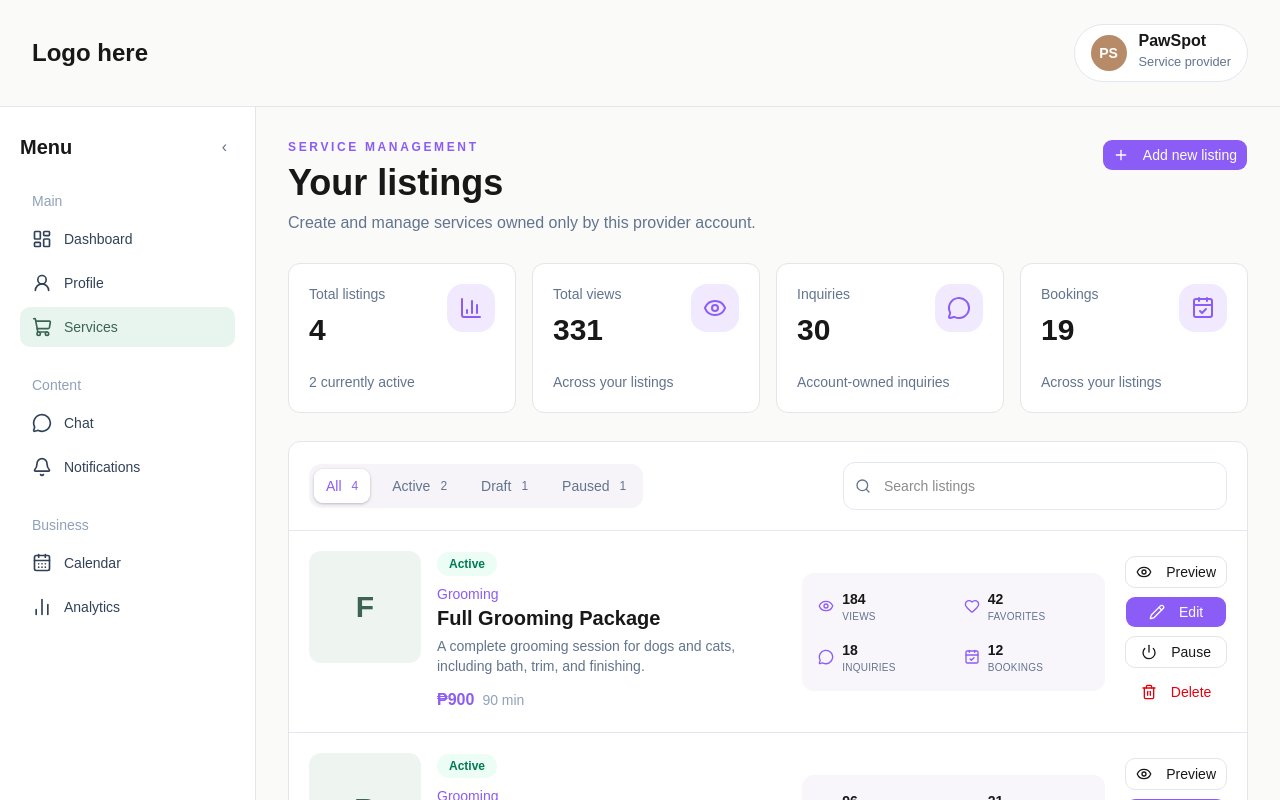
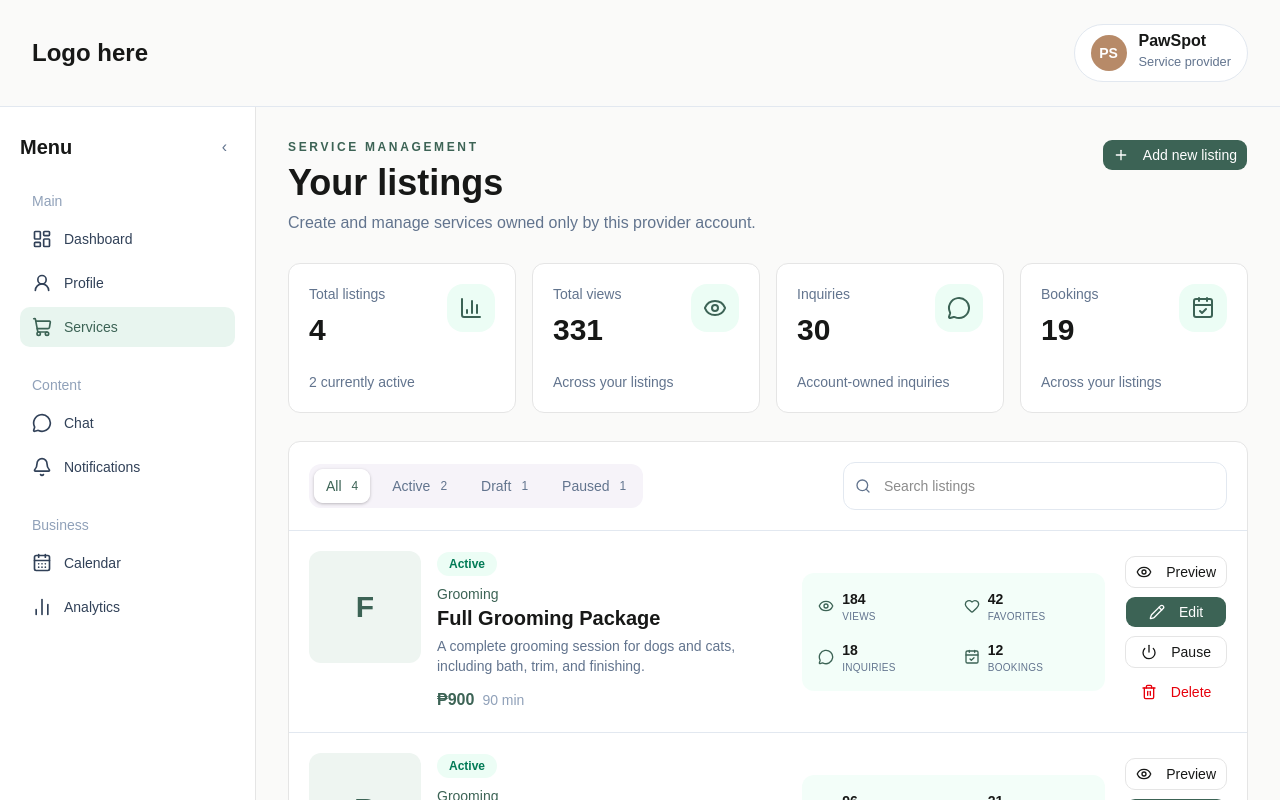
Before and after one commit to GarudaKurt/Aspen, a Next.js app: page /tenant-dashboard/services in a window 1280 px wide. Shown: the top 800 px of the page. Built offline with nearby package versions, Linux system fonts and the light colour scheme.

Commit message:
Align services colors with amenities design

```diff
--- a/src/features/tenant-dashboard/components/services-view.tsx
+++ b/src/features/tenant-dashboard/components/services-view.tsx
@@ -44,7 +44,7 @@ function Metric({
 }) {
   return (
     <div className="flex min-w-0 items-center gap-2">
-      <Icon className="size-4 shrink-0 text-[#8b5cf6]" aria-hidden="true" />
+      <Icon className="size-4 shrink-0 text-[#3c6355]" aria-hidden="true" />
       <div className="min-w-0">
         <strong className="block text-sm leading-5">{value}</strong>
         <span className="block truncate text-[10px] uppercase tracking-wide text-slate-500">
@@ -73,7 +73,7 @@ function SummaryCard({
           <p className="text-sm text-slate-500">{label}</p>
           <strong className="mt-2 block text-3xl">{value}</strong>
         </div>
-        <span className="grid size-12 shrink-0 place-items-center rounded-2xl bg-[#f1eaff] text-[#8b5cf6]">
+        <span className="grid size-12 shrink-0 place-items-center rounded-2xl bg-emerald-50 text-[#3c6355]">
           <Icon className="size-6" aria-hidden="true" />
         </span>
       </div>
@@ -191,7 +191,7 @@ export function ServicesView({
     <div className="space-y-7">
       <div className="flex flex-wrap items-start justify-between gap-4">
         <div>
-          <p className="text-xs font-semibold uppercase tracking-[0.22em] text-[#8b5cf6]">
+          <p className="text-xs font-semibold uppercase tracking-[0.22em] text-[#3c6355]">
             Service management
           </p>
           <h1 className="mt-2 text-3xl font-bold sm:text-4xl">Your listings</h1>
@@ -202,7 +202,7 @@ export function ServicesView({
         <Button
           type="button"
           onClick={openCreate}
-          className="bg-[#8b5cf6] text-white hover:bg-[#7c4fe0]"
+          className="bg-[#3c6355] text-white hover:bg-[#2f5044]"
         >
           <Plus className="mr-2 size-4" />
           Add new listing
@@ -225,7 +225,7 @@ export function ServicesView({
                 type="button"
                 variant="ghost"
                 onClick={() => setFilter(item)}
-                className={`h-9 rounded-lg px-3 text-sm ${filter === item ? "bg-white text-[#8b5cf6] shadow-sm" : "text-slate-500 hover:bg-white/70"}`}
+                className={`h-9 rounded-lg px-3 text-sm ${filter === item ? "bg-white text-[#3c6355] shadow-sm" : "text-slate-500 hover:bg-white/70"}`}
               >
                 {item}
                 <span className="ml-1 text-xs">{counts[item]}</span>
@@ -264,14 +264,14 @@ export function ServicesView({
                       <span className={`inline-flex rounded-full px-3 py-1 text-xs font-semibold ${statusClass(service.status)}`}>
                         {service.status}
                       </span>
-                      <p className="mt-2 text-sm text-[#8b5cf6]">{service.category}</p>
+                      <p className="mt-2 text-sm text-[#3c6355]">{service.category}</p>
                       <h2 className="truncate text-xl font-bold">{service.title}</h2>
                       <p className="mt-1 line-clamp-2 text-sm text-slate-500">{service.description}</p>
-                      <p className="mt-3 font-bold text-[#8b5cf6]">{service.price}<span className="ml-2 text-sm font-normal text-slate-400">{service.duration}</span></p>
+                      <p className="mt-3 font-bold text-[#3c6355]">{service.price}<span className="ml-2 text-sm font-normal text-slate-400">{service.duration}</span></p>
                     </div>
                   </div>
 
-                  <div className="grid grid-cols-2 gap-x-5 gap-y-4 rounded-xl bg-[#f8f5fb] p-4 sm:grid-cols-4 lg:grid-cols-2">
+                  <div className="grid grid-cols-2 gap-x-5 gap-y-4 rounded-xl bg-emerald-50/60 p-4 sm:grid-cols-4 lg:grid-cols-2">
                     <Metric icon={Eye} label="Views" value={metrics.views} />
                     <Metric icon={Heart} label="Favorites" value={metrics.favorites} />
                     <Metric icon={MessageCircle} label="Inquiries" value={metrics.inquiries} />
@@ -282,7 +282,7 @@ export function ServicesView({
                     <Button type="button" variant="outline" onClick={() => setPreviewing(service)} className="flex-1 lg:flex-none">
                       <Eye className="mr-2 size-4" />Preview
                     </Button>
-                    <Button type="button" onClick={() => openEdit(service)} className="flex-1 bg-[#8b5cf6] text-white hover:bg-[#7c4fe0] lg:flex-none">
+                    <Button type="button" onClick={() => openEdit(service)} className="flex-1 bg-[#3c6355] text-white hover:bg-[#2f5044] lg:flex-none">
                       <Pencil className="mr-2 size-4" />Edit
                     </Button>
                     <Button type="button" variant="outline" onClick={() => toggle(service.id)} className="flex-1 lg:flex-none">
@@ -302,7 +302,7 @@ export function ServicesView({
                 {items.length ? "Try another search or filter." : "Add your first service so customers know what you offer."}
               </p>
               {!items.length && (
-                <Button type="button" onClick={openCreate} className="mt-4 bg-[#8b5cf6] text-white hover:bg-[#7c4fe0]">
+                <Button type="button" onClick={openCreate} className="mt-4 bg-[#3c6355] text-white hover:bg-[#2f5044]">
                   Add service
                 </Button>
               )}
```
